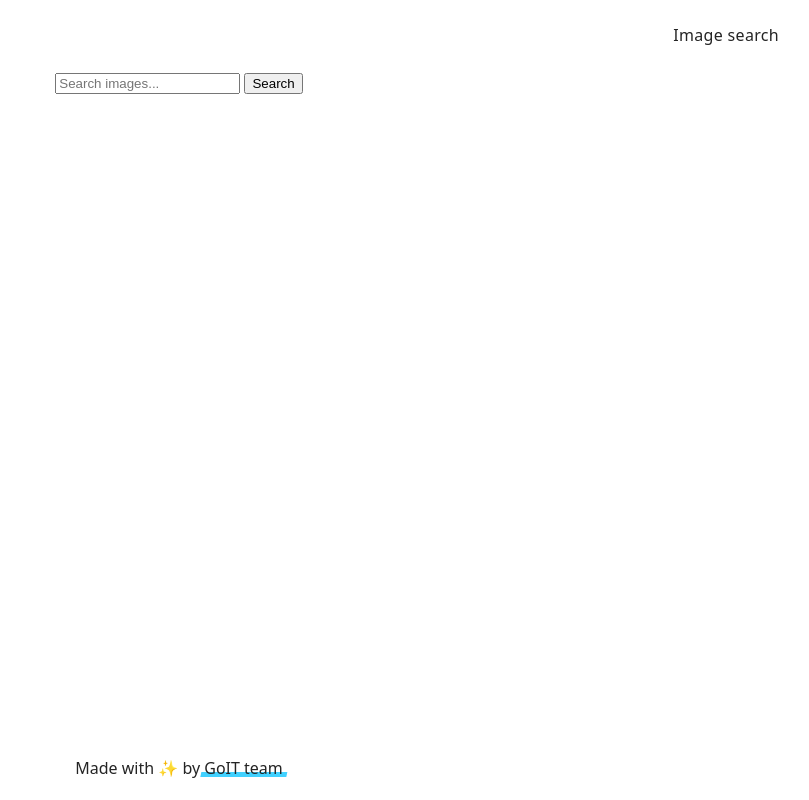
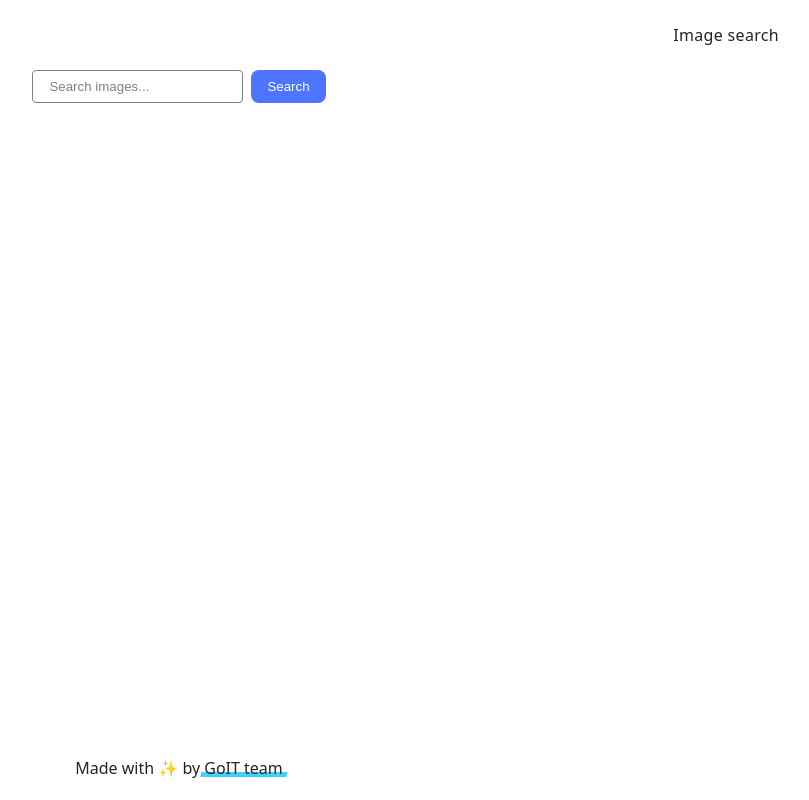
Before and after one commit to Eghizio/goit-js-hw-11-and-12, a website built with Vite: page src/hw-11.html in a window 1280 px wide. Shown: the whole page, without its empty margins (461-1270 px from the left). Built offline with nearby package versions, Linux system fonts and the light colour scheme.

Commit message:
Search Form CSS styling

```diff
--- a/src/css/hw-11.css
+++ b/src/css/hw-11.css
@@ -1,5 +1,44 @@
+:root {
+  --color-gray: #808080;
+  --color-blue: #4e75ff;
+  --color-blue-light: #6c8cff;
+  --color-black: #000000;
+  --color-white: #ffffff;
+}
+
+.app {
+  font-family: 'Montserrat', sans-serif;
+  font-optical-sizing: auto;
+  font-style: normal;
+}
+
 .center {
   display: flex;
   align-items: center;
   justify-content: center;
 }
+
+.search-form {
+  display: flex;
+  gap: 8px;
+}
+
+.query-input {
+  padding: 8px 16px;
+  border: 1px solid var(--color-gray);
+  border-radius: 4px;
+}
+
+.query-input::placeholder {
+  color: var(--color-gray);
+}
+
+.btn {
+  cursor: pointer;
+  font-weight: 500;
+  border: none;
+  border-radius: 8px;
+  padding: 8px 16px;
+  background-color: var(--color-blue);
+  color: var(--color-white);
+}
--- a/src/hw-11.html
+++ b/src/hw-11.html
@@ -4,9 +4,21 @@
     <meta charset="UTF-8" />
     <meta http-equiv="X-UA-Compatible" content="IE=edge" />
     <meta name="viewport" content="width=device-width, initial-scale=1.0" />
+
+    <link rel="icon" type="image/svg+xml" href="/favicon.svg" />
     <title>Image search - Homework 11</title>
+
+    <link rel="preconnect" href="https://fonts.googleapis.com" />
+    <link rel="preconnect" href="https://fonts.gstatic.com" crossorigin />
+    <link
+      href="https://fonts.googleapis.com/css2?family=Montserrat:ital,wght@0,100..900;1,100..900&display=swap"
+      rel="stylesheet"
+    />
+
     <link rel="stylesheet" href="./css/styles.css" />
+
     <link rel="stylesheet" href="./css/hw-11.css" />
+
     <script type="module" src="./js/hw-11.js" defer></script>
   </head>
   <body>
@@ -16,16 +28,17 @@
       highlight-act="active"
     />
 
-    <main>
+    <main class="app">
       <div class="container center">
-        <form id="image-search">
+        <form class="search-form" id="image-search">
           <input
+            class="query-input"
             type="text"
             name="query"
             id="query"
             placeholder="Search images..."
           />
-          <button type="submit">Search</button>
+          <button class="btn" type="submit">Search</button>
         </form>
       </div>
     </main>
```
